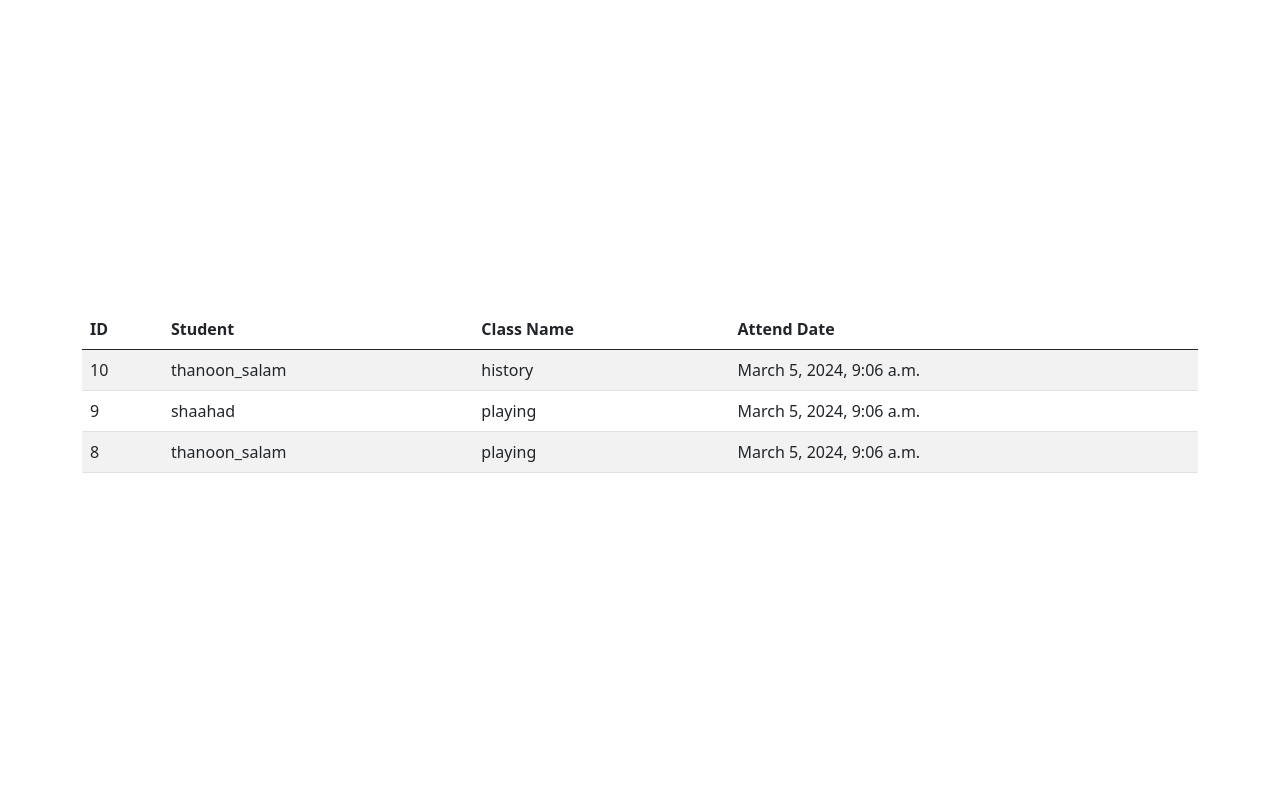
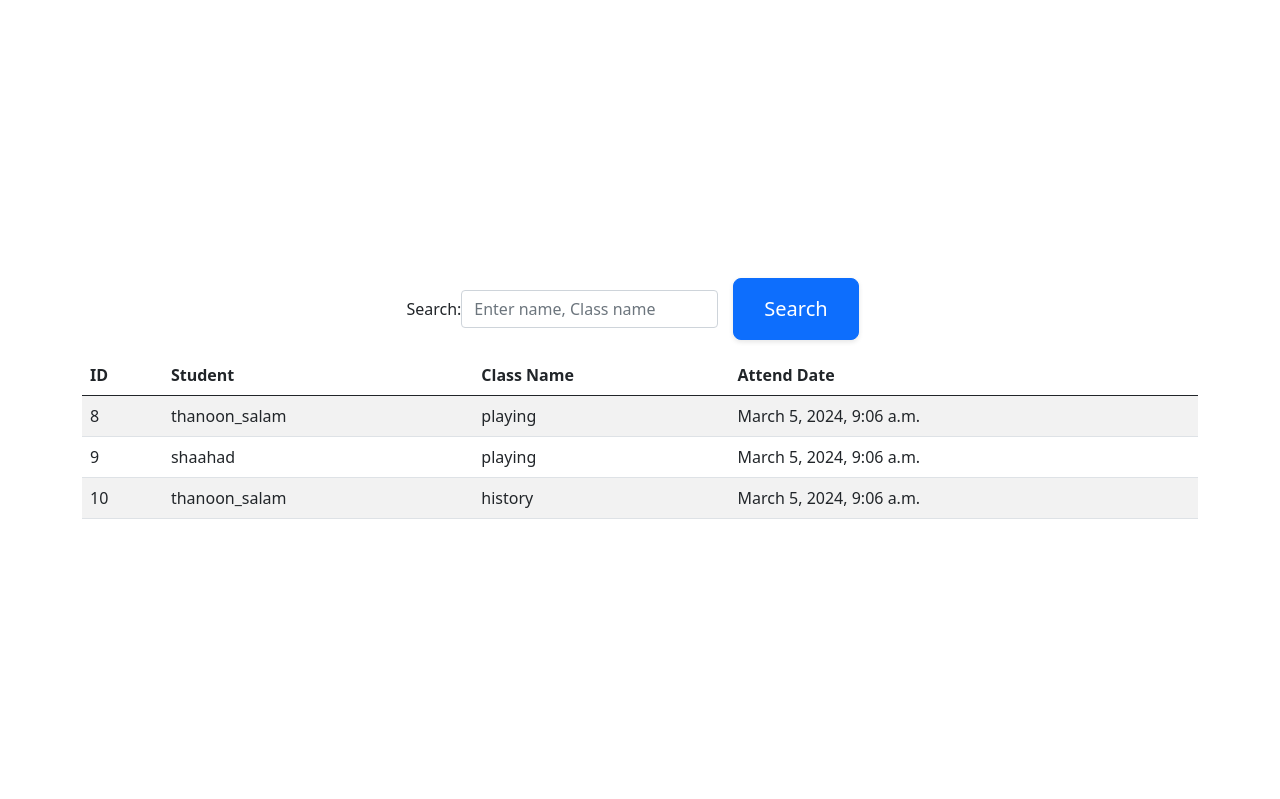
Before and after one commit to Thanoon12k/Fingerprints-Attendance-System, a Django app: page /attendance-list/ in a window 1280 px wide. Shown: the part 103-902 px from the top of the page. Run offline with Django 5.2, Linux system fonts and the light colour scheme; a user stored in the database is signed in; data comes from the database, SQL or seed files in the repository; both versions use the stored data as it was after the commit; some libraries are stand-ins or nearby versions.

Commit message:
complte filters name and lesson

```diff
--- a/django/mainapp/comparing.py
+++ b/django/mainapp/comparing.py
@@ -16,7 +16,6 @@ def scanFingerprintImage():
     SCAN_IMAGE(temp_image_path)
     return temp_image_path
 
-from django.db.models import Q
 
 from django.db.models import Q
 
--- a/django/mainapp/views.py
+++ b/django/mainapp/views.py
@@ -1,9 +1,11 @@
 from datetime import datetime, timedelta
 from os import name
+from django.db.models.query import QuerySet
 from django.http import HttpResponse, JsonResponse
 from django.shortcuts import redirect, render
 from django.urls import reverse_lazy
 from django.views.generic import *
+from django.db.models import Q
 
 from mainapp.comparing import getStudentData, scanFingerprintImage, temp_image_url
 from .forms import StudentForm, SubjectForm
@@ -34,8 +36,17 @@ class StudentsList(LoginRequiredMixin, ListView):
 class AttendanceList(LoginRequiredMixin, ListView):
     model = Attendance
     template_name = 'attendance_list.html'
-    context_object_name = 'attendance'
+    context_object_name = 'attendances'
+    def get_queryset(self) :
+        all_data=Attendance.objects.all().order_by('id')
+        search_term =self.request.GET.get('search_term')
 
+        if search_term and search_term != '':
+           all_data = Attendance.objects.filter(
+            Q(student__name__icontains=search_term) |
+            Q(class_name__name__icontains=search_term)
+        ).order_by('id')
+        return all_data
 
 class LessonsList(LoginRequiredMixin, ListView):
     model = Subject
--- a/django/static/main_styles.css
+++ b/django/static/main_styles.css
@@ -1,6 +1,12 @@
 .container {
     /* Center the container vertically */
     display: flex;
+    align-items: center;
+    justify-content: center;
+    min-height: 100vh; /* Set minimum height for full viewport */
+  }
+  .searchform{
+    display: flex-d;
     align-items: center;
     justify-content: center;
     min-height: 100vh; /* Set minimum height for full viewport */
--- a/django/templates/attendance_list.html
+++ b/django/templates/attendance_list.html
@@ -2,7 +2,17 @@
 
 {% block content %}
 <h2>Attend List</h2>
-<div class="container">
+
+
+<div class="container" style="display: flex; flex-direction: column; align-items: center;">
+
+
+<form method="get" class="form-inline "style="display: flex; flex-direction: row; align-items: center;">
+    <label for="search_term">Search: </label>
+    <input type="text" class="form-control form-inline" id="search_term" name="search_term" placeholder="Enter name, Class name">
+    <button type="submit" class="btn btn-primary">Search</button>
+  </form>
+
   <table class="table table-striped">
     <thead>
       <tr>
@@ -10,23 +20,19 @@
         <th>Student</th>
         <th>Class Name</th>
         <th>Attend Date</th>
-
       </tr>
     </thead>
     <tbody>
-            {% for attend in attendance %}
+      {% for attend in attendances %}
       <tr>
         <td>{{ attend.id }}</td>
         <td>{{ attend.student }}</td>
         <td>{{ attend.class_name }}</td>
         <td>{{ attend.attend_date }}</td>
-
-
-
       </tr>
       {% empty %}
       <tr>
-                <td colspan="6">No students found.</td>
+        <td colspan="4">No students found matching your search criteria.</td>
       </tr>
       {% endfor %}
     </tbody>
```
Also changed, not shown: django/db.sqlite3, 1 other file. Lines whose indentation alone changed are shown as unchanged.
